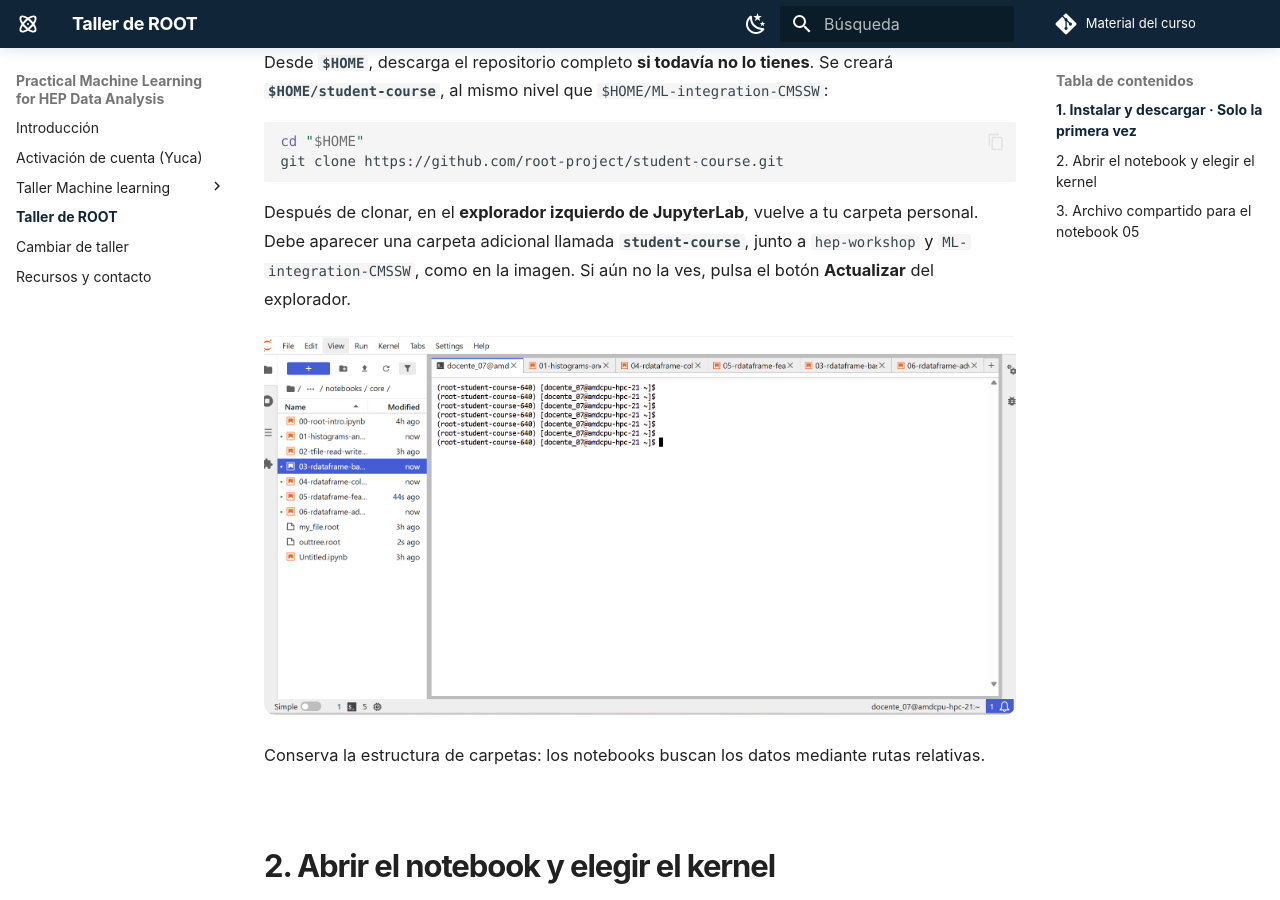
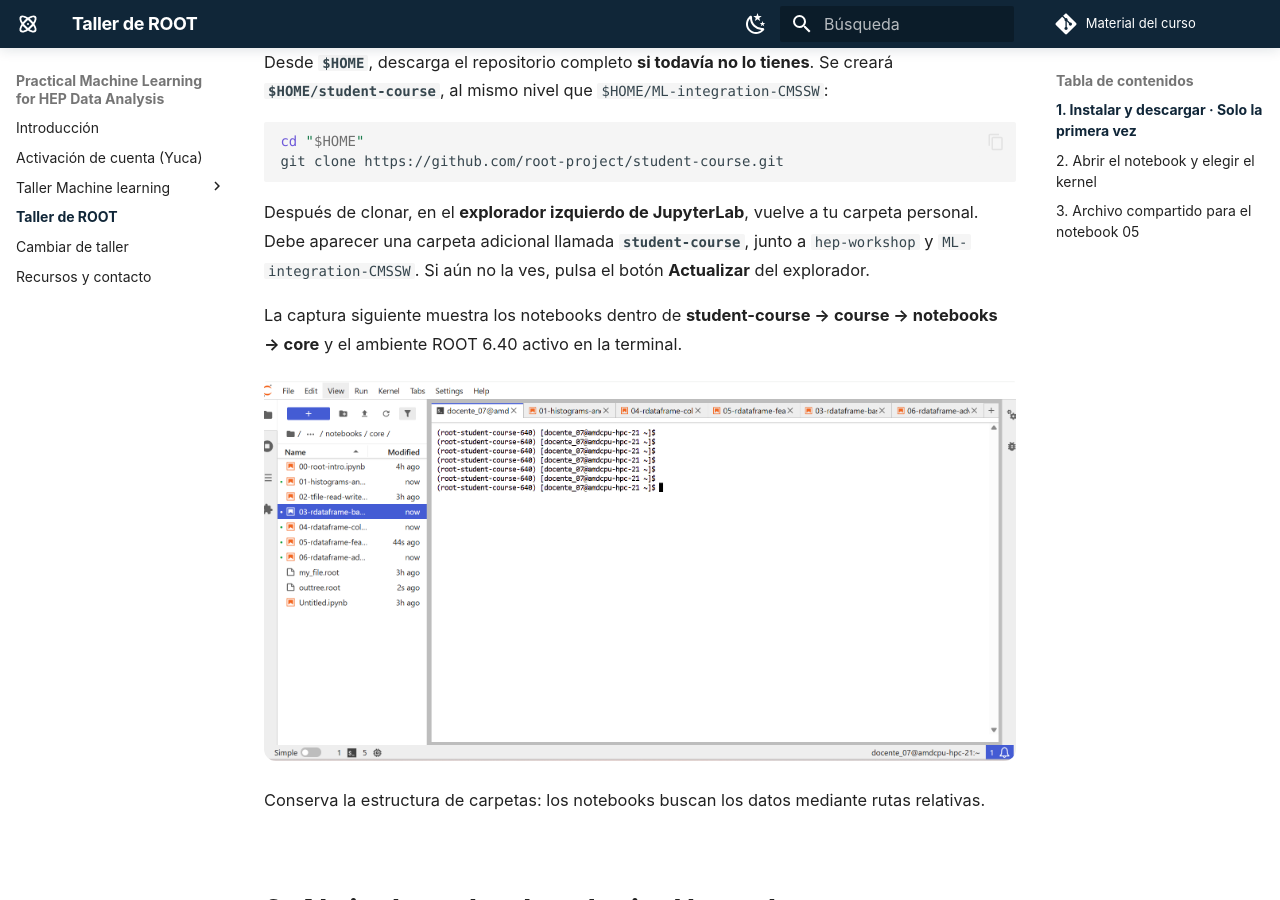
Before and after one commit to castaned/practical-ml-hep, an MkDocs documentation site: the page built from docs/curso-root.md, in a window 1280 px wide and 900 px high, scrolled down 1015 px. Built offline with MkDocs 1.6.1 and Material for MkDocs 9.7.7, drawn with Linux system fonts in a browser that asks for light colours; comment, search, counter and statistics services are not loaded.

Commit message:
Align screenshot description with open ROOT notebooks

````diff
--- a/docs/curso-root.md
+++ b/docs/curso-root.md
@@ -39,7 +39,9 @@ cd "$HOME"
 git clone https://github.com/root-project/student-course.git
 ```
 
-Después de clonar, en el **explorador izquierdo de JupyterLab**, vuelve a tu carpeta personal. Debe aparecer una carpeta adicional llamada **`student-course`**, junto a `hep-workshop` y `ML-integration-CMSSW`, como en la imagen. Si aún no la ves, pulsa el botón **Actualizar** del explorador.
+Después de clonar, en el **explorador izquierdo de JupyterLab**, vuelve a tu carpeta personal. Debe aparecer una carpeta adicional llamada **`student-course`**, junto a `hep-workshop` y `ML-integration-CMSSW`. Si aún no la ves, pulsa el botón **Actualizar** del explorador.
+
+La captura siguiente muestra los notebooks dentro de **student-course → course → notebooks → core** y el ambiente ROOT 6.40 activo en la terminal.
 
 ![JupyterLab con los notebooks del curso y el ambiente root-student-course-640 activo](assets/root-course/jupyterlab-root640.png)
 
````
